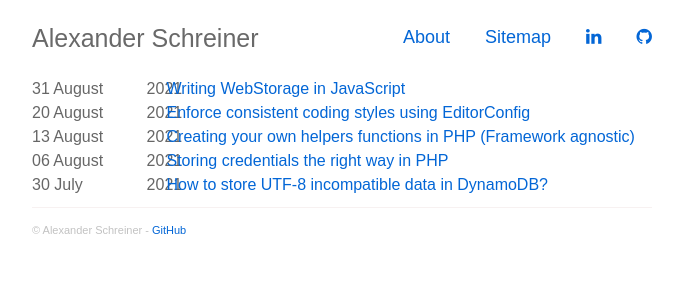
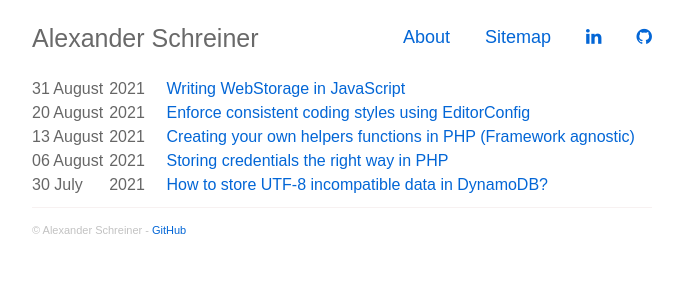
Before and after one commit to alexander-schreiner/alexander-schreiner.github.io, a Jekyll site: the page built from index.html, in a window 1280 px wide. Shown: the top 300 px of the page, without its empty margins (298-981 px from the left). Built offline with Jekyll 4.4.1, drawn with Linux system fonts in a browser that asks for light colours; nearby versions of some CDN libraries; the list of posts is cut into pages by our own code.

Commit message:
Update index.html

```diff
--- a/index.html
+++ b/index.html
@@ -12,7 +12,7 @@ layout: default
               <div class="col-md-7" style="padding-right: 0;float:left;">
                 {{ post.date | date: "%d %B" }}
               </div>
-              <div class="col-md-2 text-right" style="padding-left: 5px;float:right;">
+              <div class="col-md-2 text-right" style="padding-left: 5px;">
                 {{ post.date | date: "%Y" }}
               </div>
             </div>
```
